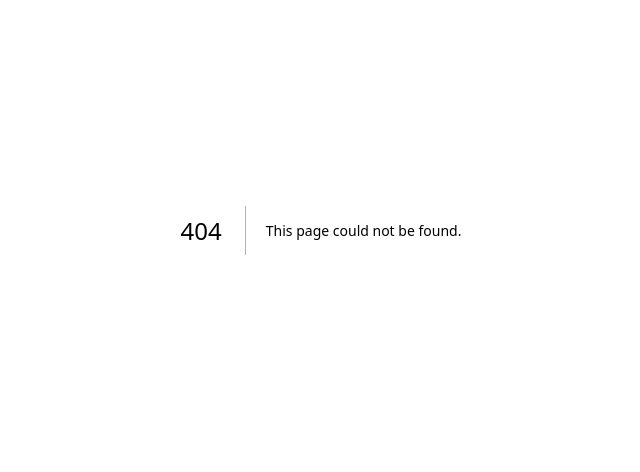
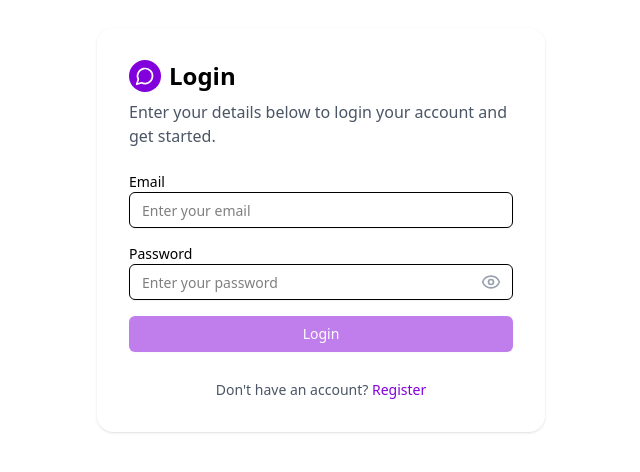
Before and after one commit to yordanluturyalii/curhatinaja, a Next.js app: page /login in a window 1280 px wide. Before the commit this address had no page. Shown: the part 170-642 px from the top of the page, without its empty margins (319-959 px from the left). Built offline with nearby package versions, Linux system fonts and the light colour scheme.

Commit message:
feat (features): add features login :sparkles:

```diff
--- /dev/null
+++ b/app/(auth)/_components/form-login.tsx
@@ -0,0 +1,101 @@
+"use client";
+
+import { useState } from "react";
+import { signIn } from "next-auth/react";
+import { useRouter } from "next/navigation";
+import { Input } from "@/components/ui/input";
+import { Button } from "@/components/ui/button";
+import { EyeIcon, EyeOffIcon } from "lucide-react";
+import toast from "react-hot-toast";
+import Link from "next/link";
+
+const FormLogin = () => {
+    const [email, setEmail] = useState("");
+    const [password, setPassword] = useState("");
+    const [error, setError] = useState<string | null>(null);
+    const [isPending, setIsPending] = useState(false);
+    const [showPassword, setShowPassword] = useState(false);
+    const router = useRouter();
+
+    const onSubmit = async (e: React.FormEvent) => {
+        e.preventDefault();
+        setIsPending(true);
+        setError(null);
+
+        const res = await signIn("credentials", {
+            email,
+            password,
+            redirect: false,
+        });
+
+        if (res?.error) {
+            toast.error(res?.error, {
+                duration: 4000
+            });
+            setIsPending(false);
+        } else {
+            router.push("/dashboard");
+        }
+    };
+
+    return (
+        <form onSubmit={onSubmit} className="space-y-4">
+            <div>
+                <label className="block text-sm font-medium">Email</label>
+                <Input
+                    name="email"
+                    type="email"
+                    placeholder="Enter your email"
+                    disabled={isPending}
+                    value={email}
+                    onChange={(e) => setEmail(e.target.value)}
+                    className="focus-visible:ring-1 focus-visible:ring-purple-500"
+                />
+            </div>
+
+            <div>
+                <label className="block text-sm font-medium">Password</label>
+                <div className="relative">
+                    <Input
+                        type={showPassword ? "text" : "password"}
+                        name="password"
+                        placeholder="Enter your password"
+                        disabled={isPending}
+                        value={password}
+                        onChange={(e) => setPassword(e.target.value)}
+                        className="focus-visible:ring-1 focus-visible:ring-purple-500"
+                    />
+                    <button
+                        type="button"
+                        className="absolute inset-y-0 right-0 pr-3 flex items-center text-gray-400 hover:text-purple-600"
+                        onClick={() => setShowPassword(!showPassword)}
+                    >
+                        {showPassword ? <EyeOffIcon className="h-5 w-5" /> : <EyeIcon className="h-5 w-5" />}
+                    </button>
+                </div>
+            </div>
+
+            {error && <p className="text-red-500 text-sm">{error}</p>}
+
+            <Button
+                type="submit"
+                disabled={isPending || !email.trim() || !password.trim()}
+                className="bg-purple-700 hover:bg-purple-800 text-white w-full"
+            >
+                {isPending ? "Logging in..." : "Login"}
+            </Button>
+
+
+            <div className="mt-3 text-center">
+                <p className="text-sm text-gray-600">
+                    Don't have an account?{" "}
+                    <Link href="/login" className="text-purple-700 font-medium hover:underline">
+                        Register
+                    </Link>
+                </p>
+            </div>
+        </form>
+    );
+};
+
+export default FormLogin;
--- /dev/null
+++ b/app/(auth)/login/page.tsx
@@ -0,0 +1,23 @@
+import { AuthLogo } from '@/components/auth-logo';
+import React from 'react';
+import FormLogin from '../_components/form-login';
+import type { Metadata } from "next";
+
+export const metadata: Metadata = {
+    title: 'Login'
+};
+
+export default function LoginPage() {
+    return (
+        <main className="w-full h-screen flex items-center justify-center">
+            <div className="bg-white rounded-2xl p-8 shadow-sm w-full max-w-md">
+                <div className="flex items-center gap-2 mb-2">
+                    <AuthLogo />
+                    <h1 className="text-2xl font-bold">Login</h1>
+                </div>
+                <p className="text-gray-600 mb-6">Enter your details below to login your account and get started.</p>
+                <FormLogin />
+            </div>
+        </main>
+    )
+}
--- /dev/null
+++ b/app/(dashboard)/layout.tsx
@@ -0,0 +1,13 @@
+import { SessionProvider } from "next-auth/react";
+
+export default function RegisterLayout({
+    children,
+  }: {
+    children: React.ReactNode
+  }) {
+    return (
+        <SessionProvider>
+            {children}
+        </SessionProvider>
+    )
+  }
--- /dev/null
+++ b/app/api/auth/[...nextauth]/route.ts
@@ -0,0 +1,39 @@
+import { db } from "@/db";
+import { users } from "@/db/schema";
+import { eq } from "drizzle-orm";
+import NextAuth from "next-auth"
+import CredentialsProvider from "next-auth/providers/credentials";
+import { compare } from "bcrypt-ts";
+
+const handler = NextAuth({
+  providers: [
+    CredentialsProvider({
+      name: "Credentials",
+      credentials: {
+        email: { label: "Email", type: "email", placeholder: "Enter your email" },
+        password: { label: "Password", type: "password" }
+      },
+      async authorize(credentials, req) {
+        if (!credentials?.email || !credentials.password) throw new Error("Please enter an email and password");
+        const user = await db.select().from(users).where(eq(users.email, credentials.email)).limit(1);
+
+        if (user.length === 0) throw new Error("Invalid Credentials");
+
+        const validPassword = await compare("B4c0//", user[0].password);
+        if (!validPassword) throw new Error("Invalid Credentials");
+
+        return null;
+      },
+    })
+  ],
+  pages: {
+    signIn: '/login'
+  },
+  secret: process.env.AUTH_SECRET,
+  session: {
+    strategy: "jwt",
+    maxAge: 30 * 24 * 60 * 60
+  }
+});
+
+export { handler as GET, handler as POST }
--- a/package.json
+++ b/package.json
@@ -12,6 +12,7 @@
     "@hookform/resolvers": "^4.1.3",
     "@radix-ui/react-label": "^2.1.2",
     "@radix-ui/react-slot": "^1.1.2",
+    "bcrypt-ts": "^6.0.0",
     "class-variance-authority": "^0.7.1",
     "clsx": "^2.1.1",
     "dotenv": "^16.4.7",
```
Also changed, not shown: 1 other file (tests, documents, lock files or other folders).
